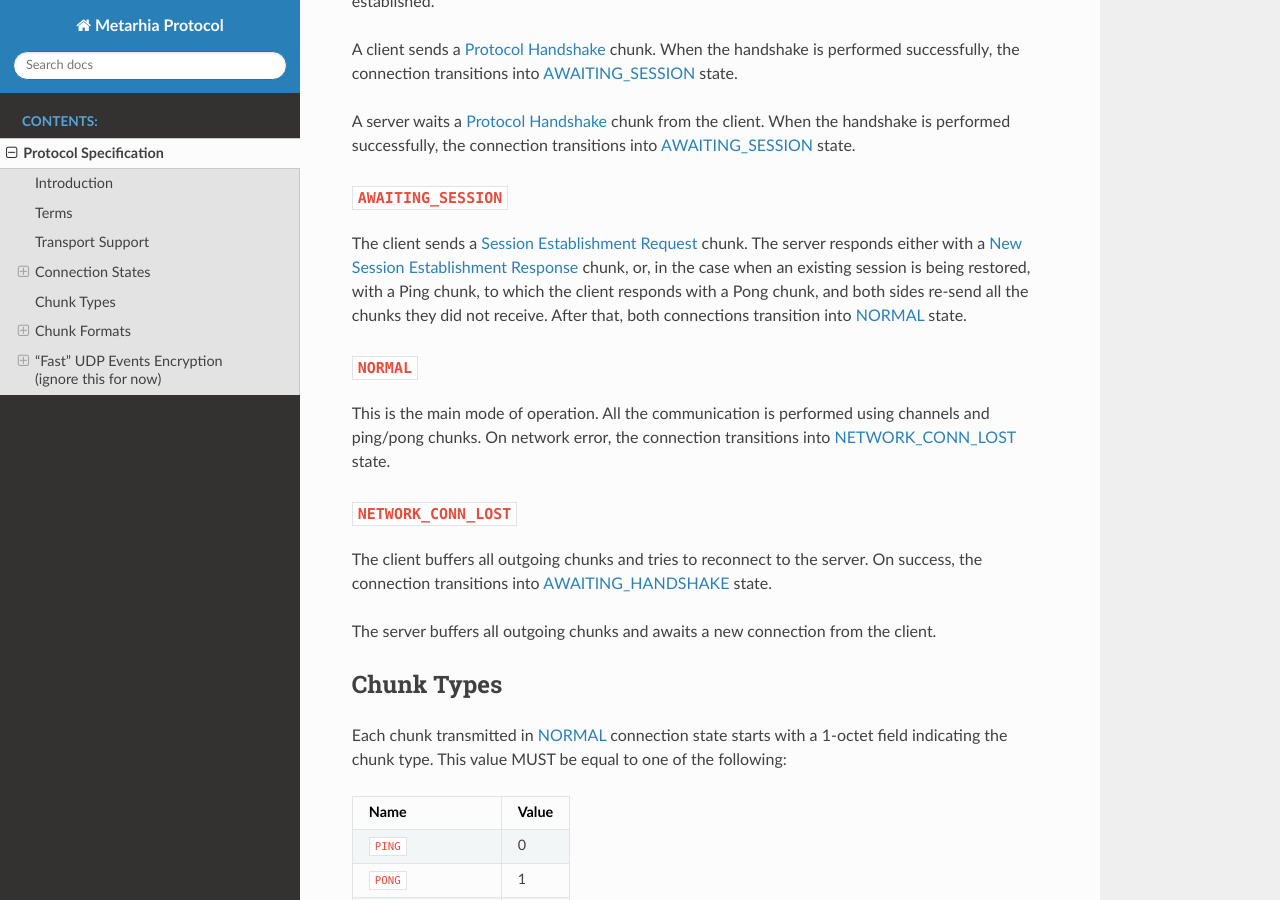
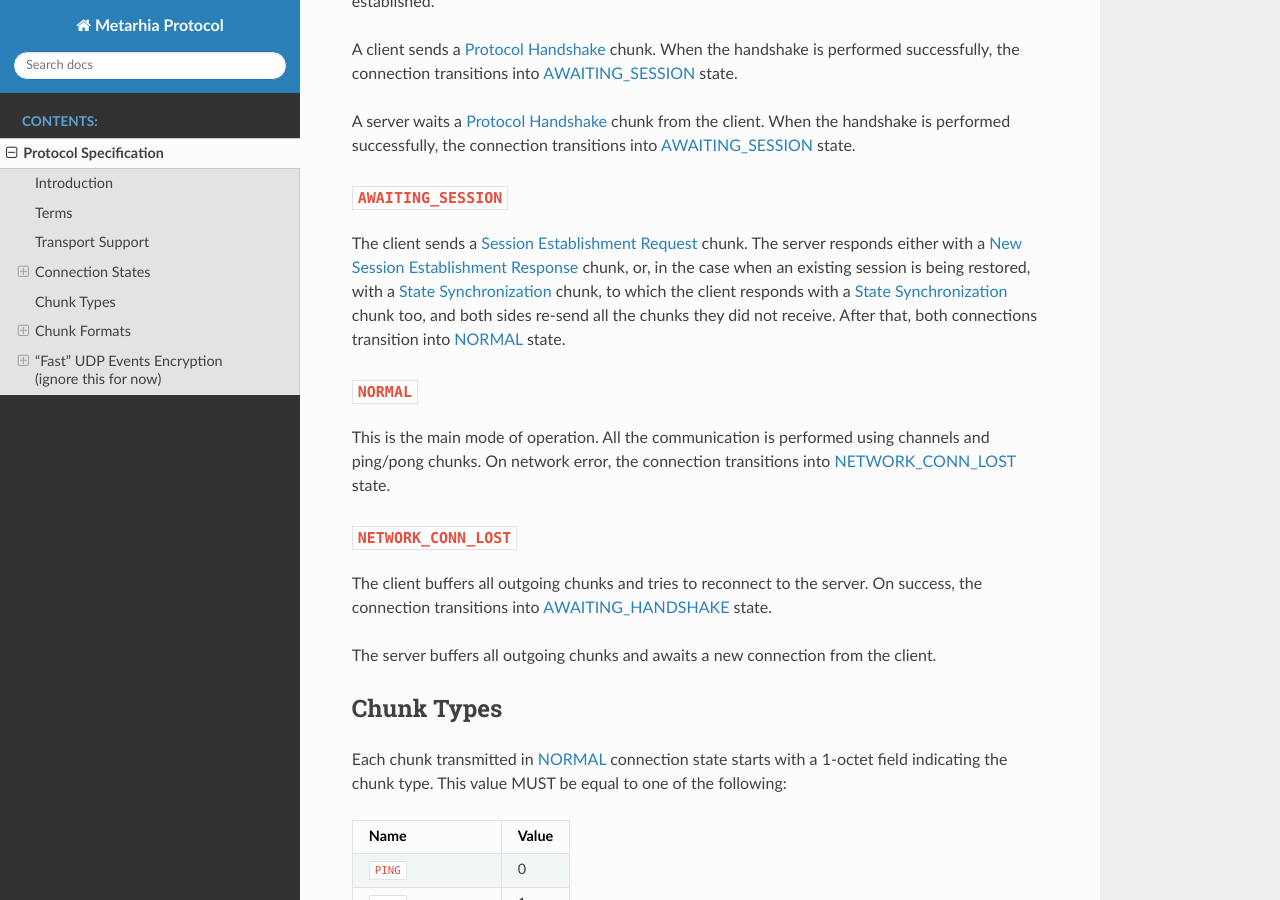
Before and after one commit to metarhia/protocol, a Sphinx documentation site: the page built from docs/protocol.rst, in a window 1280 px wide and 900 px high, scrolled down 2133 px. Built offline with Sphinx 7.4.7 and the Read the Docs theme 2.0.0, drawn with Linux system fonts in a browser that asks for light colours; some of the changed text lies outside the part shown.

Commit message:
docs(spec): make PingId 32-bit and introduce state sync chunks

```diff
--- a/docs/protocol.rst
+++ b/docs/protocol.rst
@@ -105,7 +105,7 @@
    \path (A) edge                 node {Protocol Handshake}                 (B)
          (B) edge                 node {Session Establishment Request,
                                         New Session Establishment Response,
-                                        Ping, Pong}                         (C)
+                                        State Synchronization}              (C)
          (C) edge [loop right]    node {Channel Preamble,
                                         Data Chunk,
                                         Ping, Pong}                         (C)
@@ -131,9 +131,10 @@
 
 The client sends a `Session Establishment Request`_ chunk.  The server responds
 either with a `New Session Establishment Response`_ chunk, or, in the case when
-an existing session is being restored, with a Ping chunk, to which the client
-responds with a Pong chunk, and both sides re-send all the chunks they did not
-receive.  After that, both connections transition into `NORMAL`_ state.
+an existing session is being restored, with a `State Synchronization`_ chunk,
+to which the client responds with a `State Synchronization`_ chunk too, and
+both sides re-send all the chunks they did not receive.  After that, both
+connections transition into `NORMAL`_ state.
 
 ``NORMAL``
 ^^^^^^^^^^
@@ -229,6 +230,21 @@
 source.  It serves both as a session ID and a session secret key.  ``Token``
 must not be equal to ``0``.
 
+State Synchronization
+^^^^^^^^^^^^^^^^^^^^^
+
++-----------------------------+------+
+| Field                       | Bits |
++=============================+======+
+| ``LastPingId``              | 32   |
++-----------------------------+------+
+| ``ChunksCount``             | 32   |
++-----------------------------+------+
+
+``LastPingId`` is an ID of the last ping chunk that a sending side has
+received, and ``ChunksCount`` is the number of chunks the side has received
+since then.
+
 Ping
 ^^^^
 
```
Also changed, not shown: other parts of docs/protocol.rst (+2 -2 lines).
